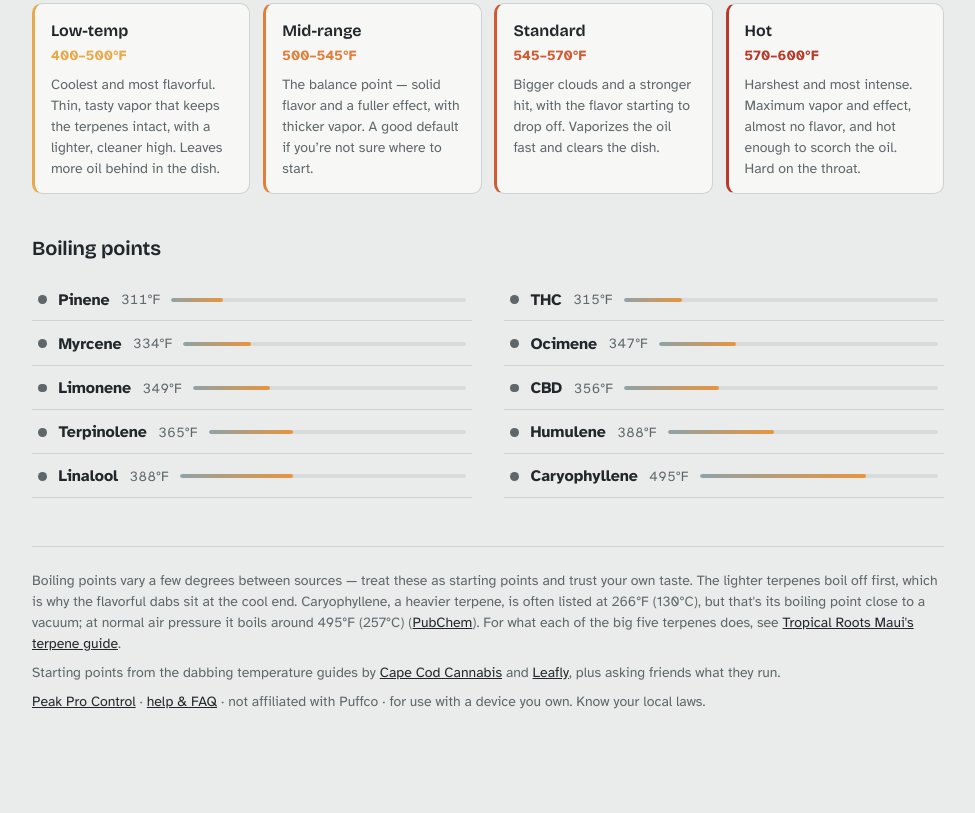
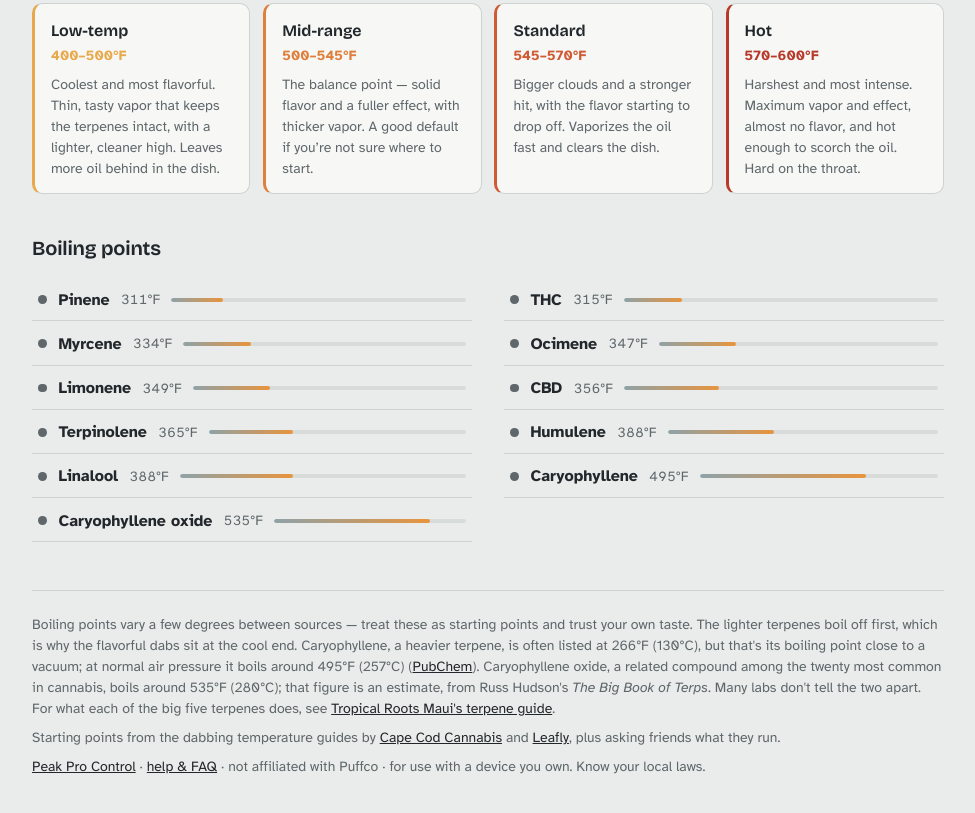
Before and after one commit to magikh0e/puffco-peak-control, a plain HTML site: page temps.html in a window 1280 px wide. Shown: the part 503-1316 px from the top of the page, without its empty margins (152-1127 px from the left). Before the commit the page ends 1271 px from the top, so only its background shows below. Drawn offline with nearby package versions, Linux system fonts and the light colour scheme.

Commit message:
Dab guide: add caryophyllene oxide (about 535°F, from The Big Book of Terps)

```diff
--- a/temps.html
+++ b/temps.html
@@ -220,10 +220,11 @@
       <li class="terp" tabindex="0" data-f="388"><span class="terp-dot"></span><span class="terp-name">Humulene</span><span class="terp-temp" data-f="388" data-c="198">388&deg;F</span><span class="terp-track"><span class="terp-fill"></span></span></li>
       <li class="terp" tabindex="0" data-f="388"><span class="terp-dot"></span><span class="terp-name">Linalool</span><span class="terp-temp" data-f="388" data-c="198">388&deg;F</span><span class="terp-track"><span class="terp-fill"></span></span></li>
       <li class="terp" tabindex="0" data-f="495"><span class="terp-dot"></span><span class="terp-name">Caryophyllene</span><span class="terp-temp" data-f="495" data-c="257">495&deg;F</span><span class="terp-track"><span class="terp-fill"></span></span></li>
+      <li class="terp" tabindex="0" data-f="535"><span class="terp-dot"></span><span class="terp-name">Caryophyllene oxide</span><span class="terp-temp" data-f="535" data-c="280">535&deg;F</span><span class="terp-track"><span class="terp-fill"></span></span></li>
     </ul>
 
     <footer class="foot">
-      <p>Boiling points vary a few degrees between sources &mdash; treat these as starting points and trust your own taste. The lighter terpenes boil off first, which is why the flavorful dabs sit at the cool end. Caryophyllene, a heavier terpene, is often listed at 266&deg;F (130&deg;C), but that's its boiling point close to a vacuum; at normal air pressure it boils around 495&deg;F (257&deg;C) (<a href="https://pubchem.ncbi.nlm.nih.gov/compound/5281515" rel="noopener">PubChem</a>). For what each of the big five terpenes does, see <a href="https://tropicalrootsmaui.com/KnowledgeBase/cannabis-grow-guides/cannabis-terpene-guide.html" rel="noopener">Tropical Roots Maui's terpene guide</a>.</p>
+      <p>Boiling points vary a few degrees between sources &mdash; treat these as starting points and trust your own taste. The lighter terpenes boil off first, which is why the flavorful dabs sit at the cool end. Caryophyllene, a heavier terpene, is often listed at 266&deg;F (130&deg;C), but that's its boiling point close to a vacuum; at normal air pressure it boils around 495&deg;F (257&deg;C) (<a href="https://pubchem.ncbi.nlm.nih.gov/compound/5281515" rel="noopener">PubChem</a>). Caryophyllene oxide, a related compound among the twenty most common in cannabis, boils around 535&deg;F (280&deg;C); that figure is an estimate, from Russ Hudson's <cite>The Big Book of Terps</cite>. Many labs don't tell the two apart. For what each of the big five terpenes does, see <a href="https://tropicalrootsmaui.com/KnowledgeBase/cannabis-grow-guides/cannabis-terpene-guide.html" rel="noopener">Tropical Roots Maui's terpene guide</a>.</p>
       <p>Starting points from the dabbing temperature guides by <a href="https://capecodcannabis.com/the-ultimate-dabbing-temperature-guide/" rel="noopener">Cape Cod Cannabis</a> and <a href="https://www.leafly.com/learn/consume/dabs/best-dabbing-temperatures" rel="noopener">Leafly</a>, plus asking friends what they run.</p>
       <p><a href="/">Peak Pro Control</a> &middot; <a href="help.html">help &amp; FAQ</a> &middot; not affiliated with Puffco &middot; for use with a device you own. Know your local laws.</p>
     </footer>
```
Also changed, not shown: 1 other file.
